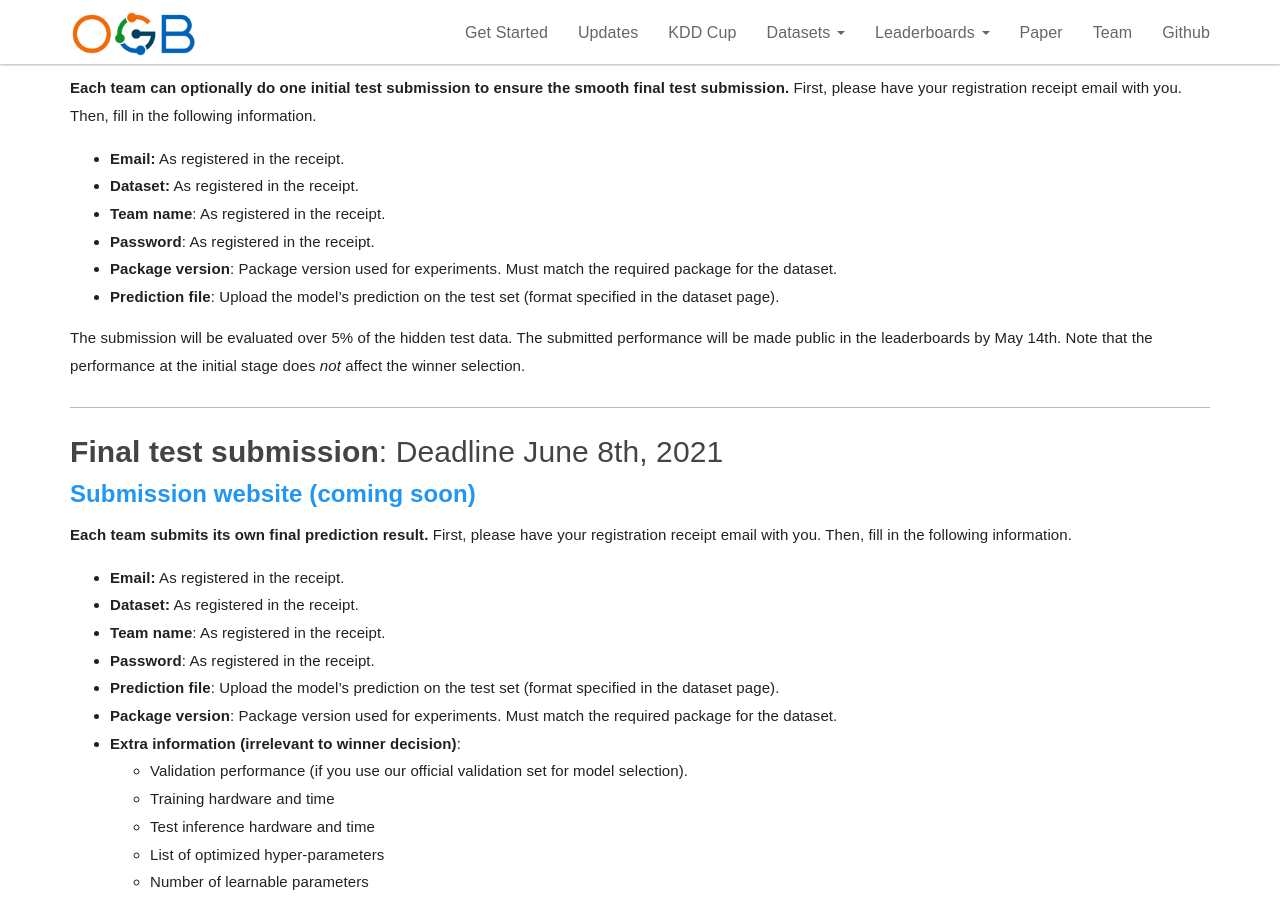
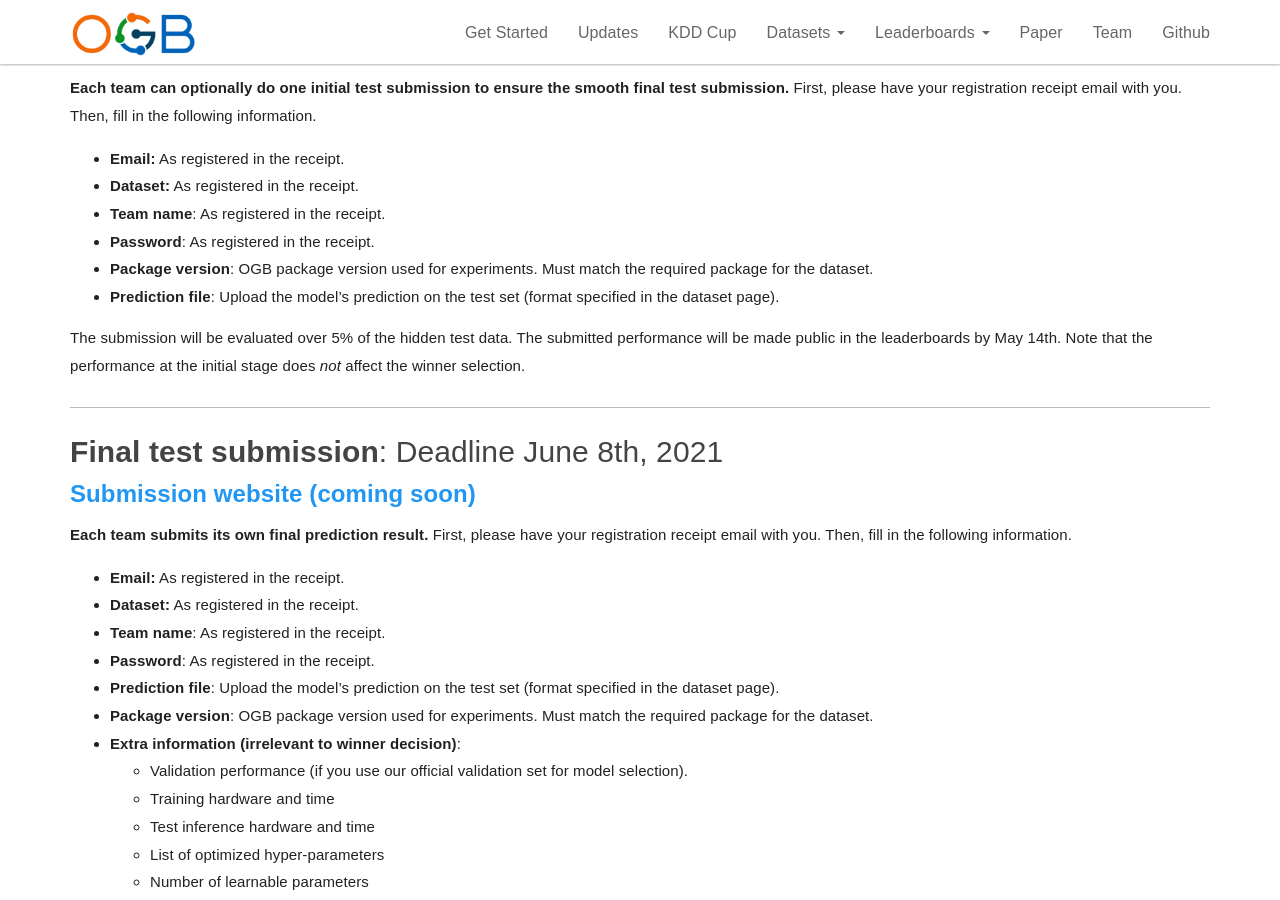
Before and after one commit to snap-stanford/ogb-web, a Jekyll site: the page built from _docs/kddcup2021/participate.md, in a window 1280 px wide and 900 px high, scrolled down 1446 px. Built offline with Jekyll 4.4.1, drawn with Linux system fonts in a browser that asks for light colours.

Commit message:
ogb package version

```diff
--- a/_docs/kddcup2021/participate.md
+++ b/_docs/kddcup2021/participate.md
@@ -52,7 +52,7 @@ Then, fill in the following information.
 - **Dataset:** As registered in the receipt.
 - **Team name**: As registered in the receipt.
 - **Password**: As registered in the receipt.
-- **Package version**: Package version used for experiments. Must match the required package for the dataset.
+- **Package version**: OGB package version used for experiments. Must match the required package for the dataset.
 - **Prediction file**: Upload the model's prediction on the test set (format specified in the dataset page).
 
 The submission will be evaluated over 5% of the hidden test data. The submitted performance will be made public in the leaderboards by May 14th. Note that the performance at the initial stage does *not* affect the winner selection.
@@ -72,7 +72,7 @@ Then, fill in the following information.
 - **Team name**: As registered in the receipt.
 - **Password**: As registered in the receipt.
 - **Prediction file**: Upload the model's prediction on the test set (format specified in the dataset page).
-- **Package version**: Package version used for experiments. Must match the required package for the dataset.
+- **Package version**: OGB package version used for experiments. Must match the required package for the dataset.
 - **Extra information (irrelevant to winner decision)**:
     - Validation performance (if you use our official validation set for model selection).
     - Training hardware and time
```
